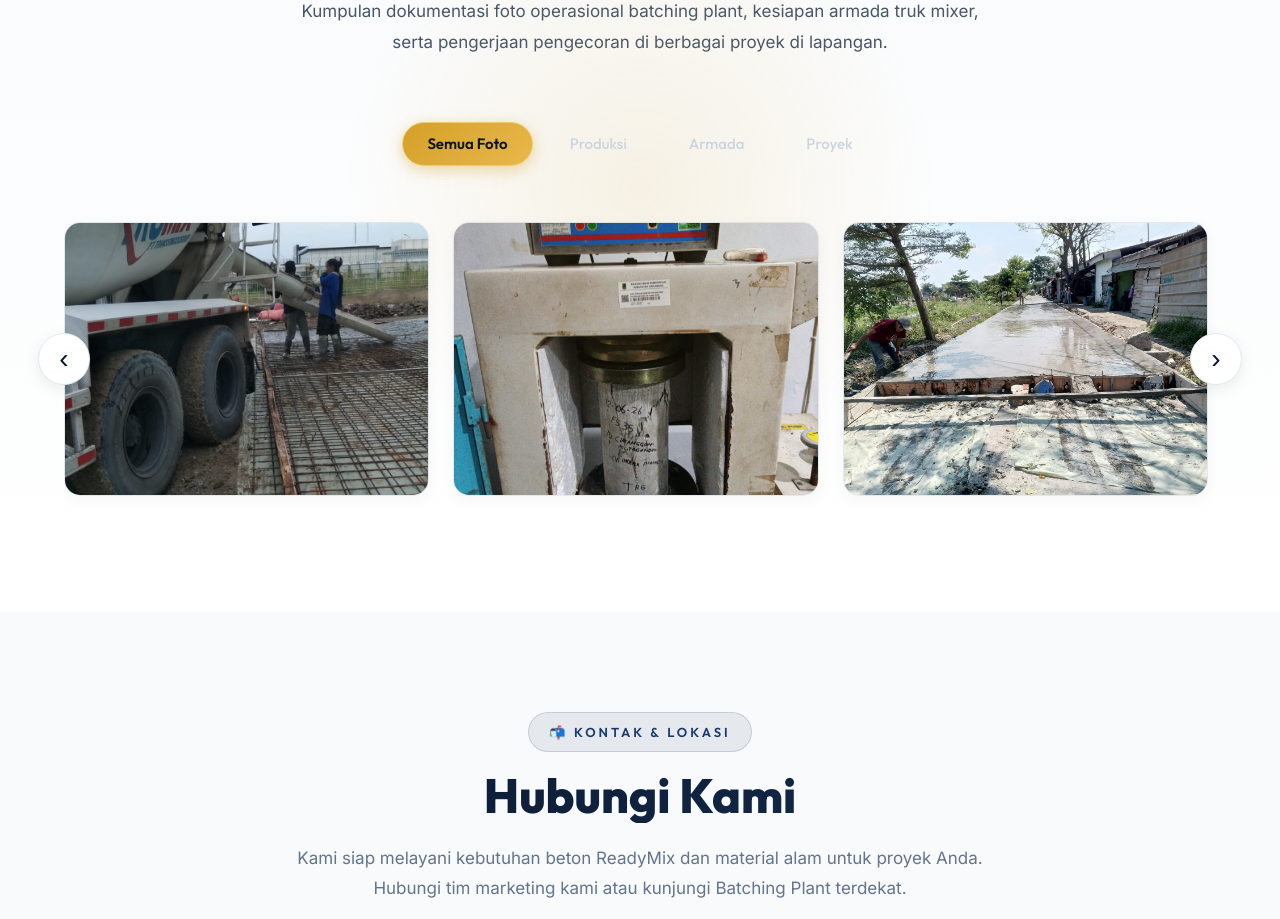
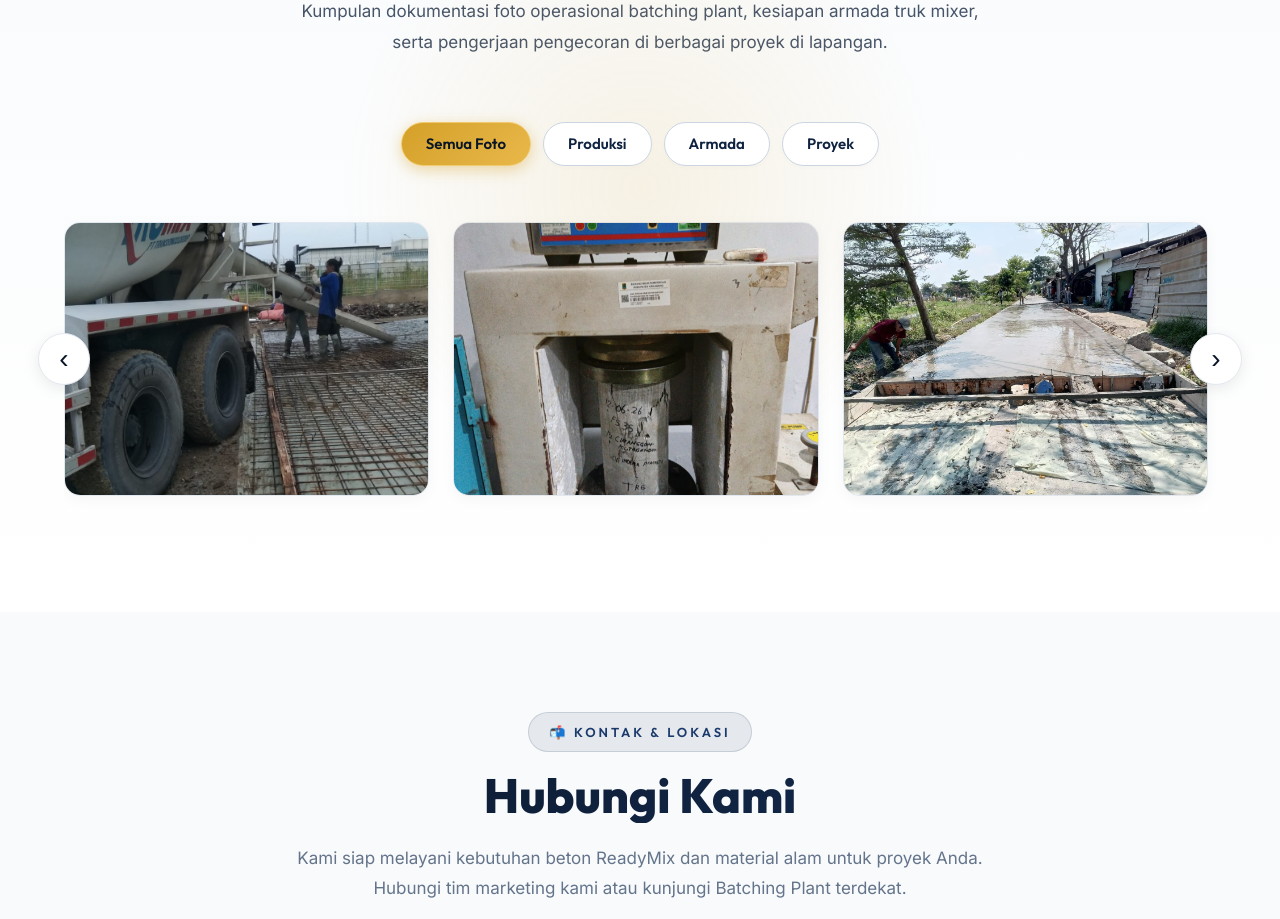
Before and after one commit to WagYu31/pt-trans-ringo-groupmix, a Next.js app: page / in a window 1280 px wide. Shown: the part 9440-10359 px from the top of the page. Built offline with nearby package versions, Linux system fonts and the light colour scheme.

Commit message:
design: make gallery filter buttons high-contrast and sharp for light themes

```diff
--- a/app/globals.css
+++ b/app/globals.css
@@ -2858,22 +2858,23 @@ textarea:focus-visible {
 
 .gallery-filter-btn {
   font-family: var(--font-heading);
-  background: var(--surface-glass);
-  border: 1px solid var(--border-subtle);
-  color: var(--gray-300);
+  background: var(--white);
+  border: 1px solid var(--gray-300);
+  color: var(--navy-800);
   padding: 10px 24px;
   border-radius: 30px;
   font-size: 15px;
-  font-weight: 500;
+  font-weight: 600;
   cursor: pointer;
   transition: all 0.3s ease;
   min-height: 44px;
+  box-shadow: 0 2px 5px rgba(0, 0, 0, 0.02);
 }
 
 .gallery-filter-btn:hover {
-  background: var(--surface-glass-hover);
-  border-color: var(--border-light);
-  color: var(--white);
+  background: rgba(212, 160, 41, 0.05);
+  border-color: var(--gold-400);
+  color: var(--gold-600);
 }
 
 .gallery-filter-btn.active {
```
